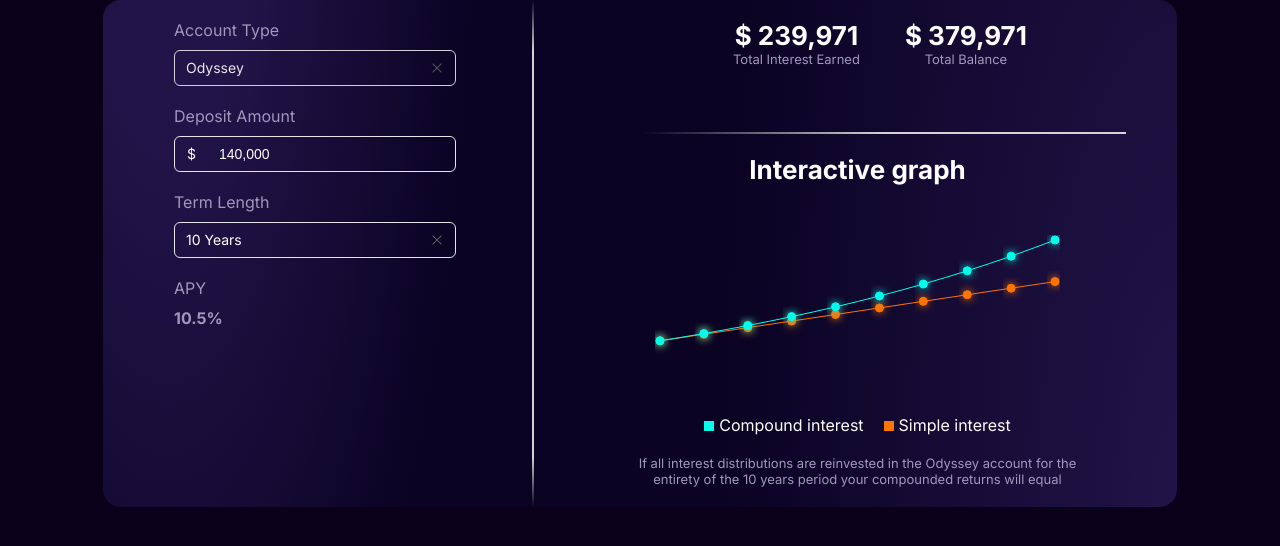
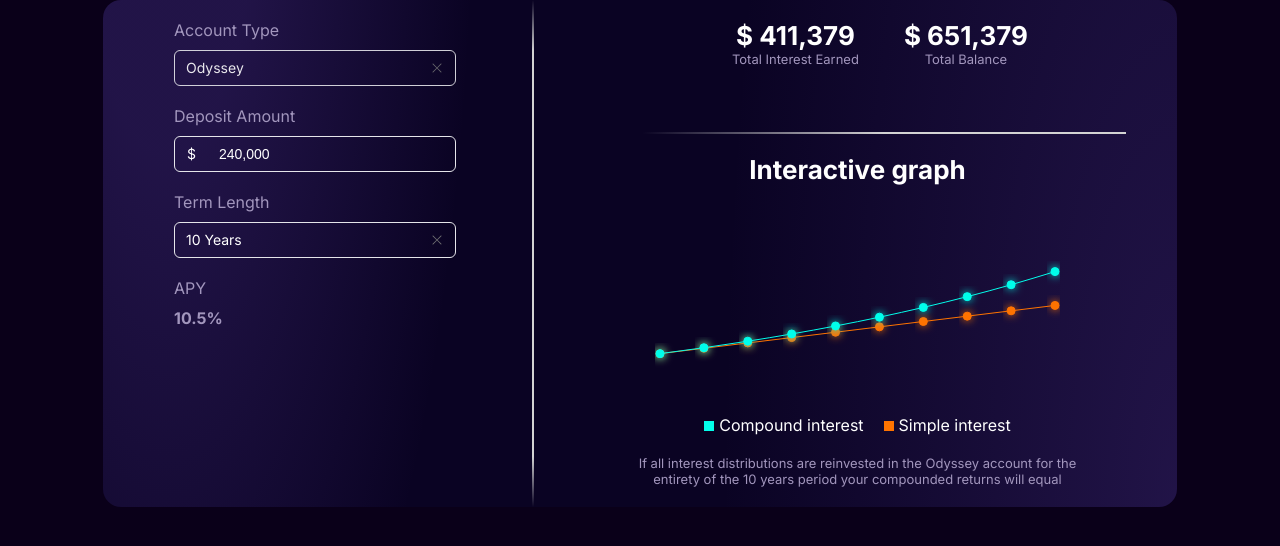
Before and after one commit to Yield2024/calculator, a Next.js app: page / in a window 1280 px wide. Shown: the top 546 px of the page. Built offline with nearby package versions, Linux system fonts and the light colour scheme.

Commit message:
Fix element

```diff
--- a/app/components/Calculator/page.tsx
+++ b/app/components/Calculator/page.tsx
@@ -10,7 +10,7 @@ import "rsuite/Slider/styles/index.css";
 export default function Calculator() {
   const [accTypes, setAccTypes] = useState("Odyssey");
   const [interestState, setInterestState] = useState("Annually");
-  const [deposit, setDeposit] = useState("140,000");
+  const [deposit, setDeposit] = useState("240,000");
   const [termState, setTermState] = useState("10");
 
   const accountTypes = useMemo(
```
